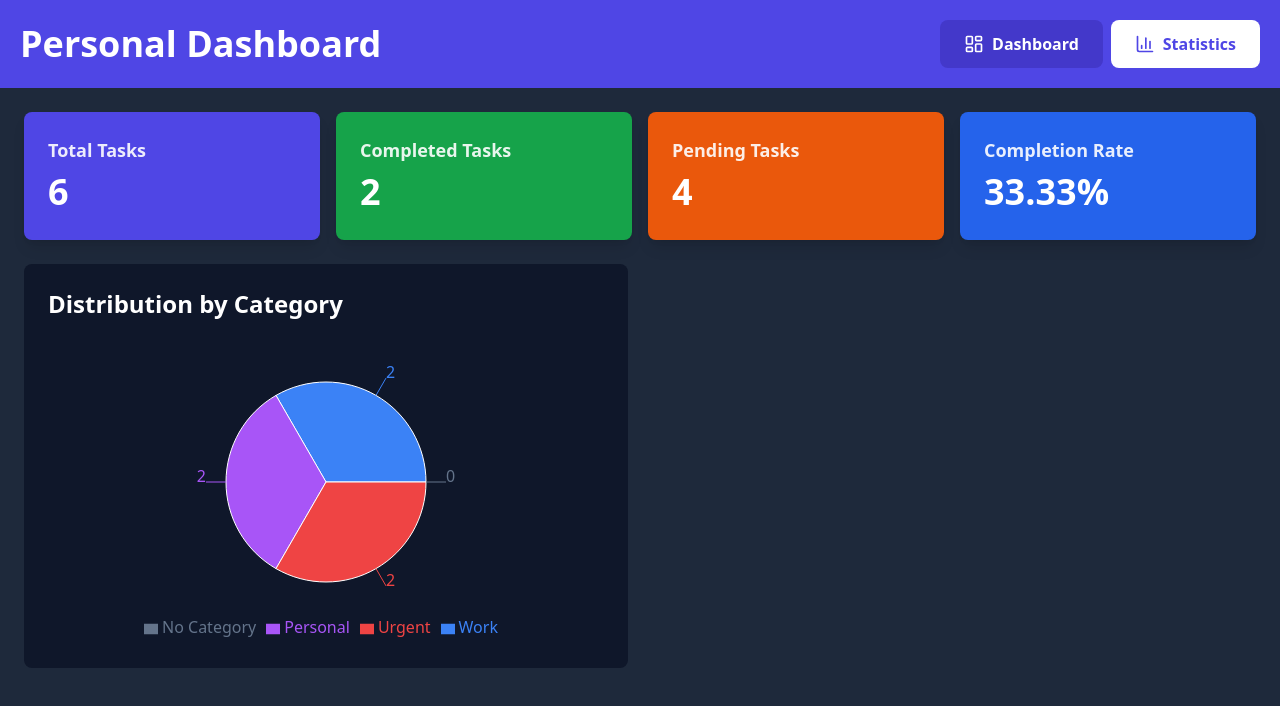
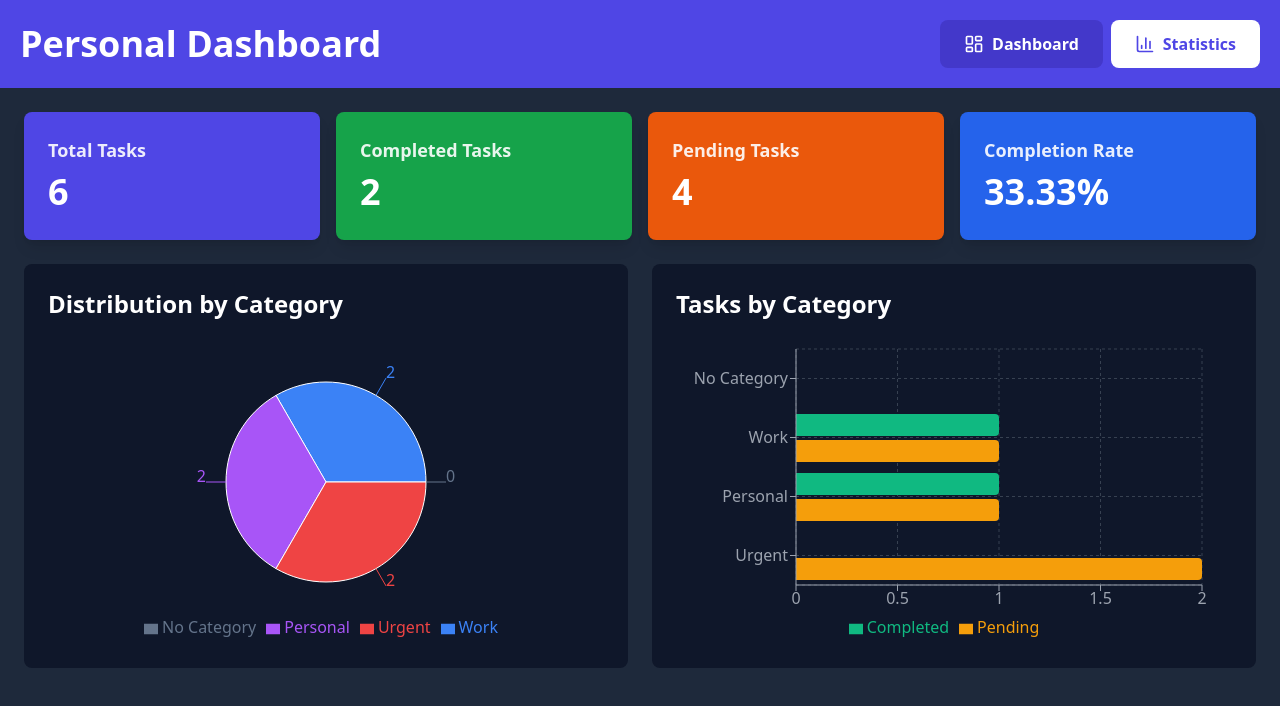
Before and after one commit to Greg1704/Personal-Dashboard, a React (Vite) app in the folder task-dashboard/: page /statistics in a window 1280 px wide. Shown: the top 706 px of the page. Built offline with nearby package versions, Linux system fonts and the light colour scheme.

Commit message:
Bar Chart added to Statistics page

```diff
--- /dev/null
+++ b/task-dashboard/src/components/statistics/TasksByCategoryChart.tsx
@@ -0,0 +1,74 @@
+import { BarChart, Bar, XAxis, YAxis, CartesianGrid, Tooltip, Legend, ResponsiveContainer, Cell } from 'recharts';
+
+interface BarChartData {
+    name: string;
+    completed: number;
+    pending: number;
+    color: string;
+    [key: string]: any;  // Index signature para Recharts
+}
+
+interface TasksByCategoryChartProps {
+    data: BarChartData[];
+}
+
+export const TasksByCategoryChart = ({ data }: TasksByCategoryChartProps) => {
+    return (
+        <div className='bg-slate-900 rounded-lg p-6'>
+            <h2 className='text-2xl font-bold text-white mb-6'>
+                Tasks by Category
+            </h2>
+            <ResponsiveContainer width="100%" height={300}>
+                <BarChart
+                    data={data}
+                    layout="vertical"  // Barras horizontales
+                    margin={{ top: 5, right: 30, left: 20, bottom: 5 }}
+                >
+                    <CartesianGrid strokeDasharray="3 3" stroke="#374151" />
+
+                    <XAxis
+                        type="number"
+                        stroke="#9CA3AF"
+                        tick={{ fill: '#9CA3AF' }}
+                    />
+
+                    <YAxis
+                        type="category"
+                        dataKey="name"
+                        stroke="#9CA3AF"
+                        tick={{ fill: '#9CA3AF' }}
+                        width={100}
+                    />
+
+                    <Tooltip
+                        contentStyle={{
+                            backgroundColor: '#1E293B',
+                            border: '1px solid #475569',
+                            borderRadius: '0.5rem',
+                            color: '#fff'
+                        }}
+                        cursor={{ fill: 'rgba(255, 255, 255, 0.1)' }}
+                    />
+
+                    <Legend
+                        wrapperStyle={{ color: '#fff' }}
+                    />
+
+                    <Bar
+                        dataKey="completed"
+                        fill="#10B981"
+                        name="Completed"
+                        radius={[0, 4, 4, 0]}
+                    />
+
+                    <Bar
+                        dataKey="pending"
+                        fill="#F59E0B"
+                        name="Pending"
+                        radius={[0, 4, 4, 0]}
+                    />
+                </BarChart>
+            </ResponsiveContainer>
+        </div>
+    );
+};
--- a/task-dashboard/src/pages/Statistics.tsx
+++ b/task-dashboard/src/pages/Statistics.tsx
@@ -1,5 +1,6 @@
 import StatCard from '../components/statistics/StatCard';
 import {CategoryDistributionChart} from '../components/statistics/CategoryDistributionChart';
+import {TasksByCategoryChart} from '../components/statistics/TasksByCategoryChart';
 import {useMemo} from 'react';
 import {useTaskStore} from '../stores/useTaskStore';
 import {useCategoryStore} from '../stores/useCategoryStore';
@@ -24,6 +25,10 @@ export const Statistics = () => {
         statisticsService.getPieChartData(categoryStats),
     [categoryStats]);
 
+    const barChartData = useMemo(() =>
+        statisticsService.getBarChartData(categoryStats),
+    [categoryStats]);
+
     return (
     <div className='p-6'>
         <div className="grid grid-cols-1 md:grid-cols-2 lg:grid-cols-4 gap-4 mb-6">
@@ -34,6 +39,7 @@ export const Statistics = () => {
         </div>
         <div className='grid grid-cols-1 lg:grid-cols-2 gap-6'>
             <CategoryDistributionChart data={pieChartData} />
+            <TasksByCategoryChart data={barChartData} />
         </div>
     </div>
 
```
